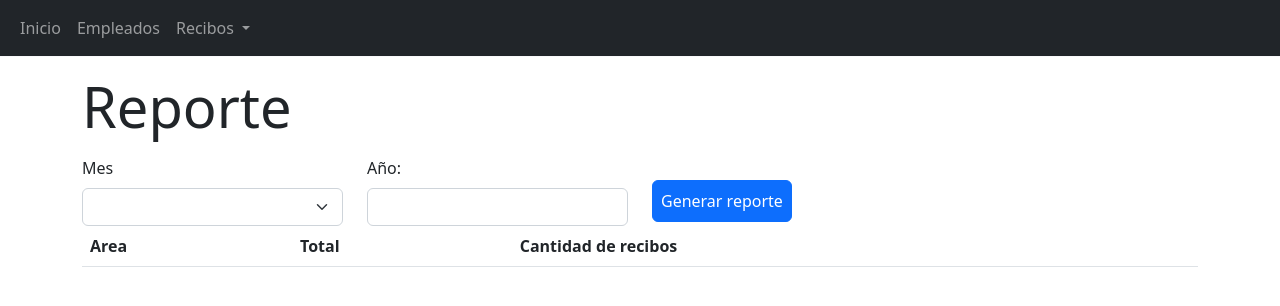
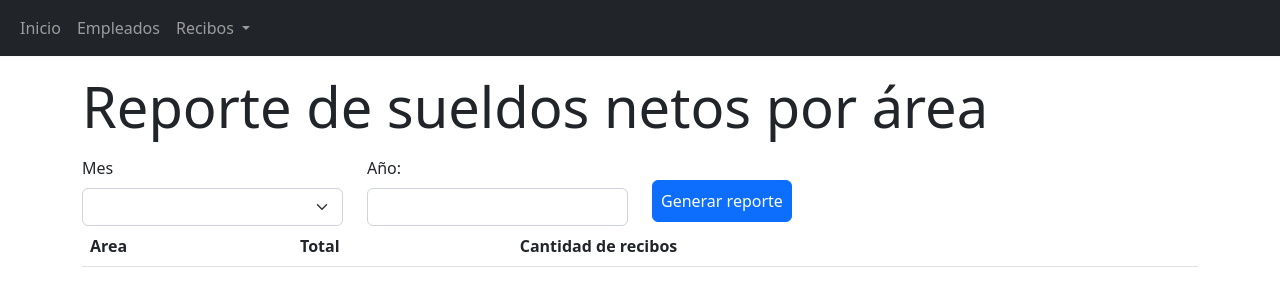
Before and after one commit to Manyo9/TUPEmpleadosFront, an Angular app: page /recibos/reporte in a window 1280 px wide. Shown: the top 306 px of the page. Built offline with nearby package versions, Linux system fonts and the light colour scheme.

Commit message:
arreglo título en reporte

```diff
--- a/src/app/components/recibos/reporte-sueldos-netos/reporte-sueldos-netos.component.html
+++ b/src/app/components/recibos/reporte-sueldos-netos/reporte-sueldos-netos.component.html
@@ -1,6 +1,6 @@
 <div class="container">
     <h1 class="display-4 my-3">
-        Reporte
+        Reporte de sueldos netos por área
     </h1>
     <form [formGroup]="formulario">
         <div class="form-group">
```
